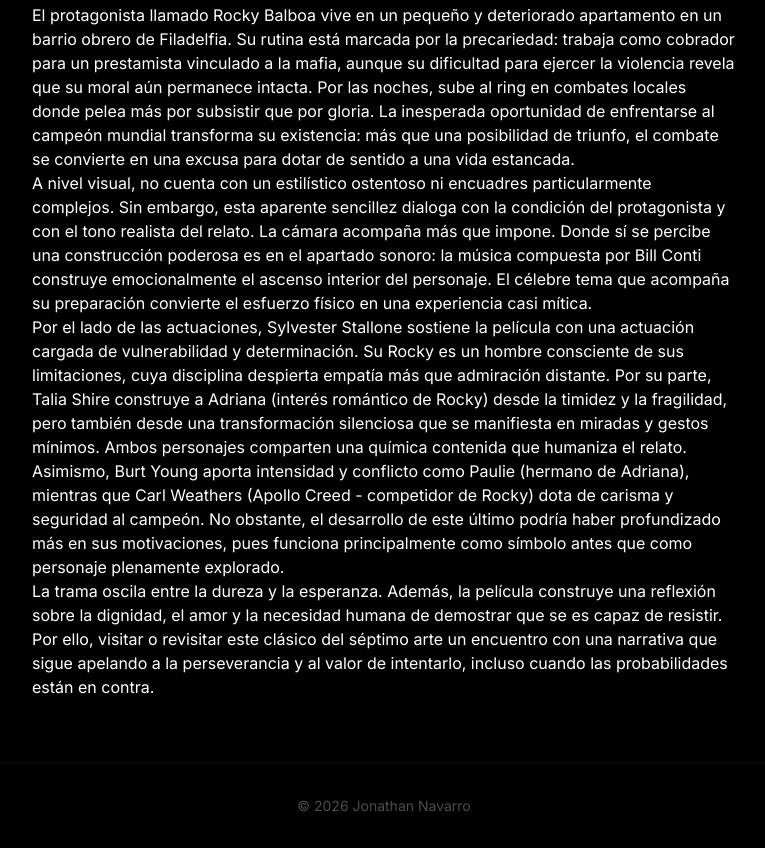
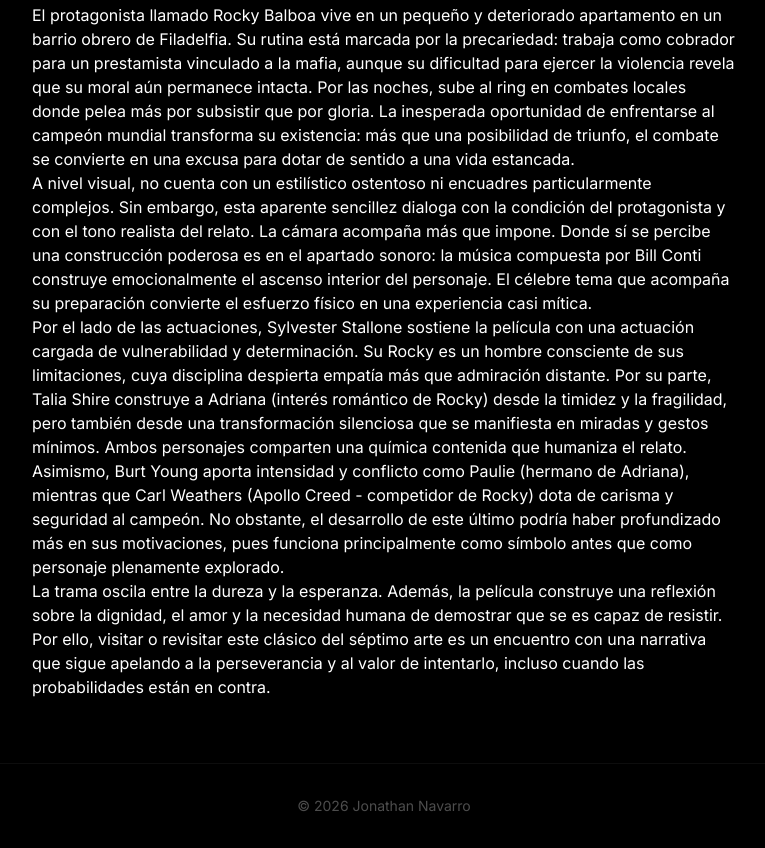
Before and after one commit to cofoundy/portfolio-jonathan-navarro, an Astro site: page /blog/cine-rocky-1.md in a window 1280 px wide. Shown: the part 1461-2309 px from the top of the page, without its empty margins (256-1021 px from the left). Built offline with nearby package versions, Linux system fonts and the light colour scheme; Astro itself is replaced by a stand-in of ours.

Commit message:
Update Críticas de Cine “cine-rocky-1”

```diff
--- a/src/content/blog/cine-rocky-1.md
+++ b/src/content/blog/cine-rocky-1.md
@@ -12,14 +12,8 @@ heroImage: /images/uploads/rocky-1.png
 ---
 El protagonista llamado Rocky Balboa vive en un pequeño y deteriorado apartamento en un barrio obrero de Filadelfia. Su rutina está marcada por la precariedad: trabaja como cobrador para un prestamista vinculado a la mafia, aunque su dificultad para ejercer la violencia revela que su moral aún permanece intacta. Por las noches, sube al ring en combates locales donde pelea más por subsistir que por gloria. La inesperada oportunidad de enfrentarse al campeón mundial transforma su existencia: más que una posibilidad de triunfo, el combate se convierte en una excusa para dotar de sentido a una vida estancada.
 
-
-
 A nivel visual, no cuenta con un estilístico ostentoso ni encuadres particularmente complejos. Sin embargo, esta aparente sencillez dialoga con la condición del protagonista y con el tono realista del relato. La cámara acompaña más que impone. Donde sí se percibe una construcción poderosa es en el apartado sonoro: la música compuesta por Bill Conti construye emocionalmente el ascenso interior del personaje. El célebre tema que acompaña su preparación convierte el esfuerzo físico en una experiencia casi mítica.
-
-
 
 Por el lado de las actuaciones, Sylvester Stallone sostiene la película con una actuación cargada de vulnerabilidad y determinación. Su Rocky es un hombre consciente de sus limitaciones, cuya disciplina despierta empatía más que admiración distante. Por su parte, Talia Shire construye a Adriana (interés romántico de Rocky) desde la timidez y la fragilidad, pero también desde una transformación silenciosa que se manifiesta en miradas y gestos mínimos. Ambos personajes comparten una química contenida que humaniza el relato. Asimismo, Burt Young aporta intensidad y conflicto como Paulie (hermano de Adriana), mientras que Carl Weathers (Apollo Creed - competidor de Rocky) dota de carisma y seguridad al campeón. No obstante, el desarrollo de este último podría haber profundizado más en sus motivaciones, pues funciona principalmente como símbolo antes que como personaje plenamente explorado.
 
-
-
-La trama oscila entre la dureza y la esperanza. Además, la película construye una reflexión sobre la dignidad, el amor y la necesidad humana de demostrar que se es capaz de resistir. Por ello, visitar o revisitar este clásico del séptimo arte un encuentro con una narrativa que sigue apelando a la perseverancia y al valor de intentarlo, incluso cuando las probabilidades están en contra.
+La trama oscila entre la dureza y la esperanza. Además, la película construye una reflexión sobre la dignidad, el amor y la necesidad humana de demostrar que se es capaz de resistir. Por ello, visitar o revisitar este clásico del séptimo arte es un encuentro con una narrativa que sigue apelando a la perseverancia y al valor de intentarlo, incluso cuando las probabilidades están en contra.
```
